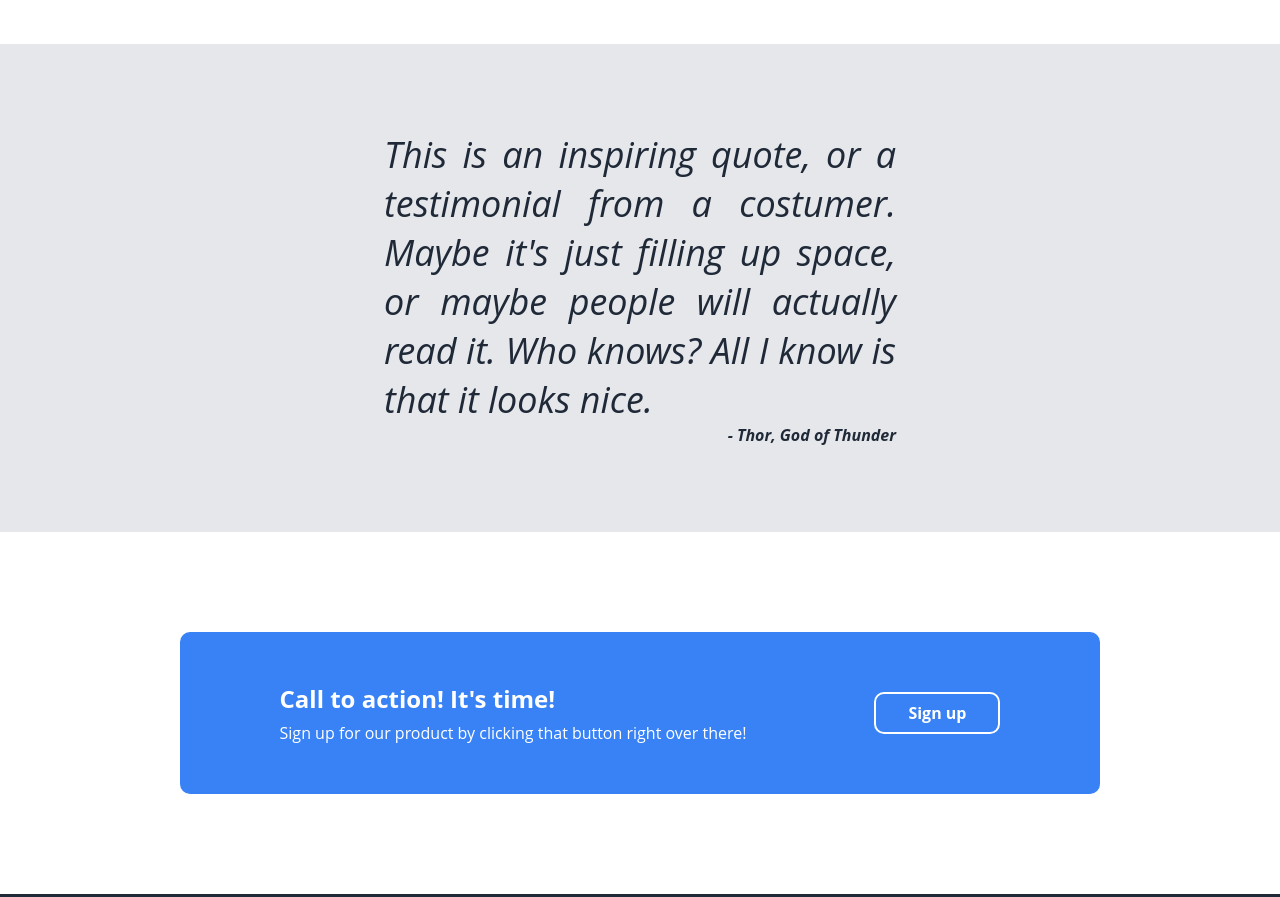
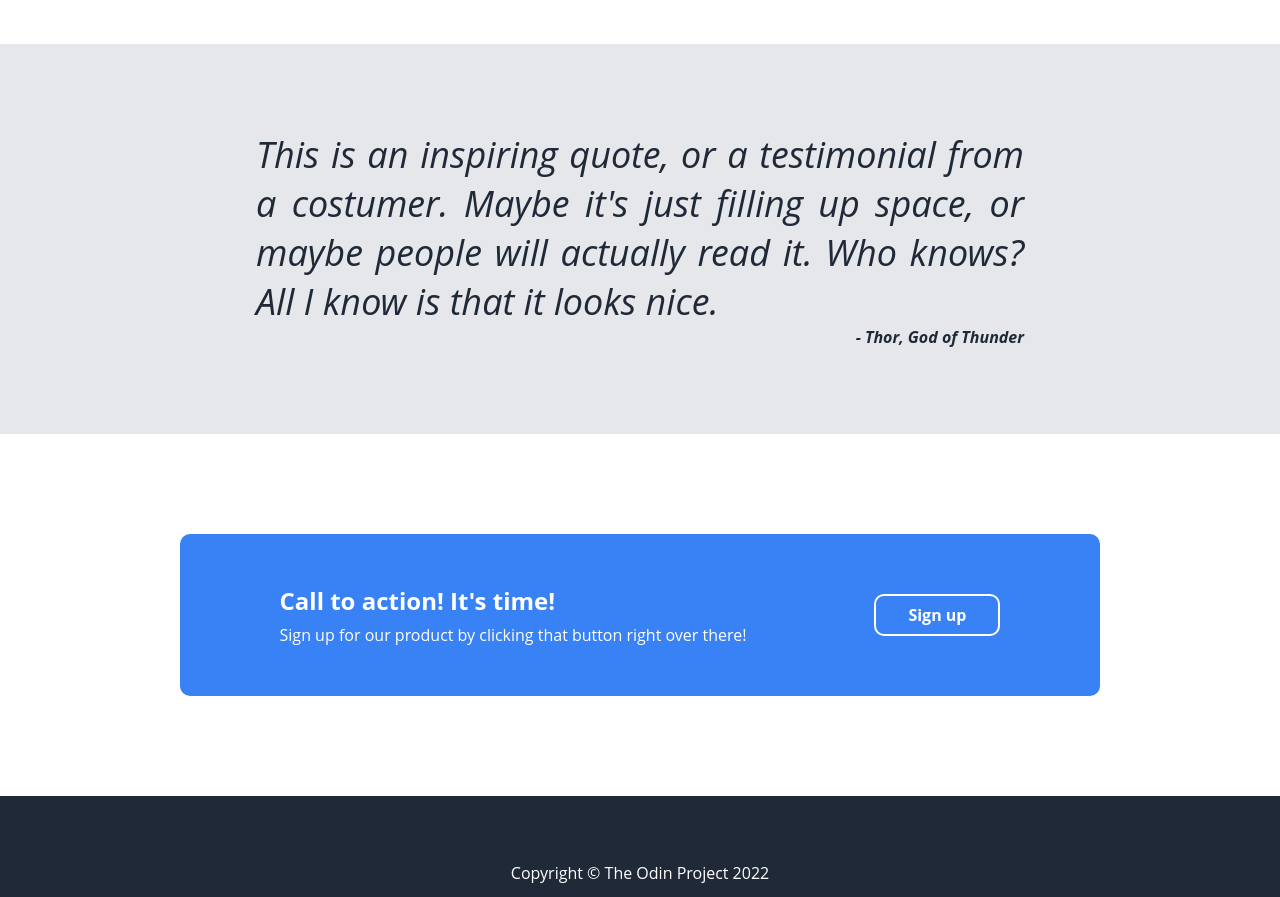
Before and after one commit to felipedomingosps/Landing-Page, a plain HTML site: page index.html in a window 1280 px wide. Shown: the part 860-1757 px from the top of the page. Drawn offline with Linux system fonts and the light colour scheme.

Commit message:
Fix max-width of all major contents

```diff
--- a/index.html
+++ b/index.html
@@ -32,7 +32,8 @@
         </div>
     </main>
 
-    <section class="random-information">
+    <section class="section1">
+        <div class="random-information">
             <h2>Some random information.</h2>
             <div class="random-items">
                 <div class="random-item">
@@ -52,14 +53,18 @@
                     <div class="random-subtext">this is some subtext under an illustration or image</div>
                 </div>
             </div>
+    </div>
     </section>
 
-    <section class="quote">
+    <section class="section2">
+        <div class="quote">
             <p>This is an inspiring quote, or a testimonial from a costumer. Maybe it's just filling up space, or maybe
             people will actually read it. Who knows? All I know is that it looks nice. <br /><span>- Thor, God of Thunder</span></p>
+        </div>
     </section>
-    <section class="call-to-action">
-        <div class="container">
+
+    <section class="section3">
+        <div class="call-to-action">
             <div class="cta-left">
                 <h2>Call to action! It's time!</h2>
                 <p>Sign up for our product by clicking that button right over there!</p>
--- a/styles.css
+++ b/styles.css
@@ -22,7 +22,7 @@ nav {
     align-items: center;
     padding: 10px 0;
     width: 80%;
-    max-width: 1280px;
+    max-width: 940px;
     margin: 0 auto;
 }
 
@@ -73,6 +73,7 @@ main h1 {
     display: flex;
     margin: 0 auto;
     padding: 80px 0;
+    max-width: 940px;
 }
 
 .main-left, .main-right {
@@ -115,12 +116,6 @@ main p {
     cursor: pointer;
 }
 
-.button-signup:hover {
-    color: #3882F6;
-    background-color: white;
-    border: 2px solid #3882F6;
-}
-
 /* RANDOM-INFORMATION SECTION */
 
 .random-information {
@@ -159,24 +154,31 @@ main p {
 
 /* QUOTE SECTION */
 
-.quote {
+.section2 {
     width: 100%;
     display: flex;
     align-items: center;
     justify-content: center;
     background-color: #E5E7EB;
+}
+
+.quote {
+    display: flex;
+    align-items: center;
+    justify-content: center;
     padding: 50px 0;
     text-align: justify;
 }
 
 .quote p {
-    width: 40%;
+    width: 60%;
     font-size: 36px;
     font-weight: light;
     font-style: italic;
     color: #1F2937;
     display: flex;
     flex-direction: column;
+    max-width: 1280px;
 }
 
 .quote span {
@@ -189,13 +191,13 @@ main p {
 
 /* CALL-TO-ACTION SECTION */
 
-.call-to-action {
+.section3 {
     display: flex;
     align-items: center;
     justify-content: center;
 }
 
-.container {
+.call-to-action {
     display: flex;
     background-color: #3882F6;
     padding: 50px 100px;
@@ -204,6 +206,7 @@ main p {
     gap: 8em;
     color: white;
     border-radius: 10px;
+    max-width: 1280px;
 }
 
 .cta-left h2, .cta-left p {
```
Lines whose indentation alone changed are shown as unchanged.
